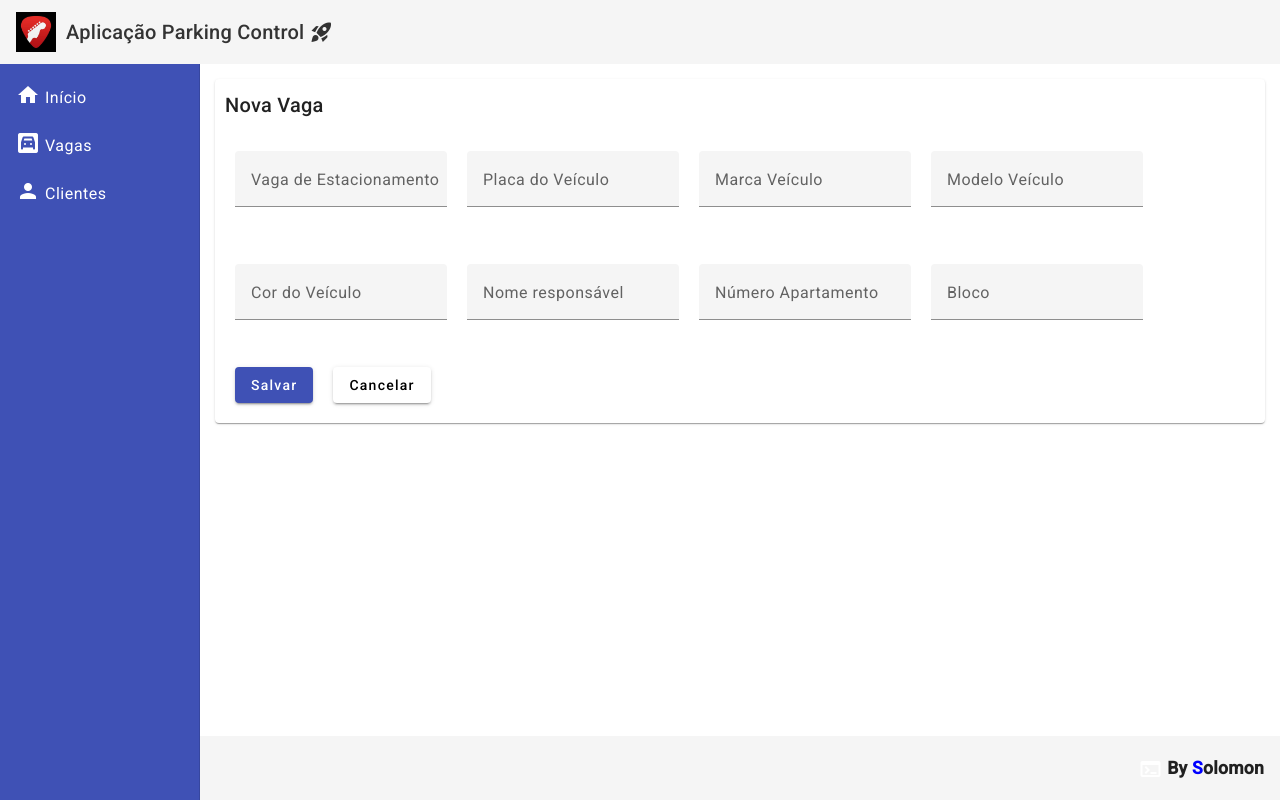
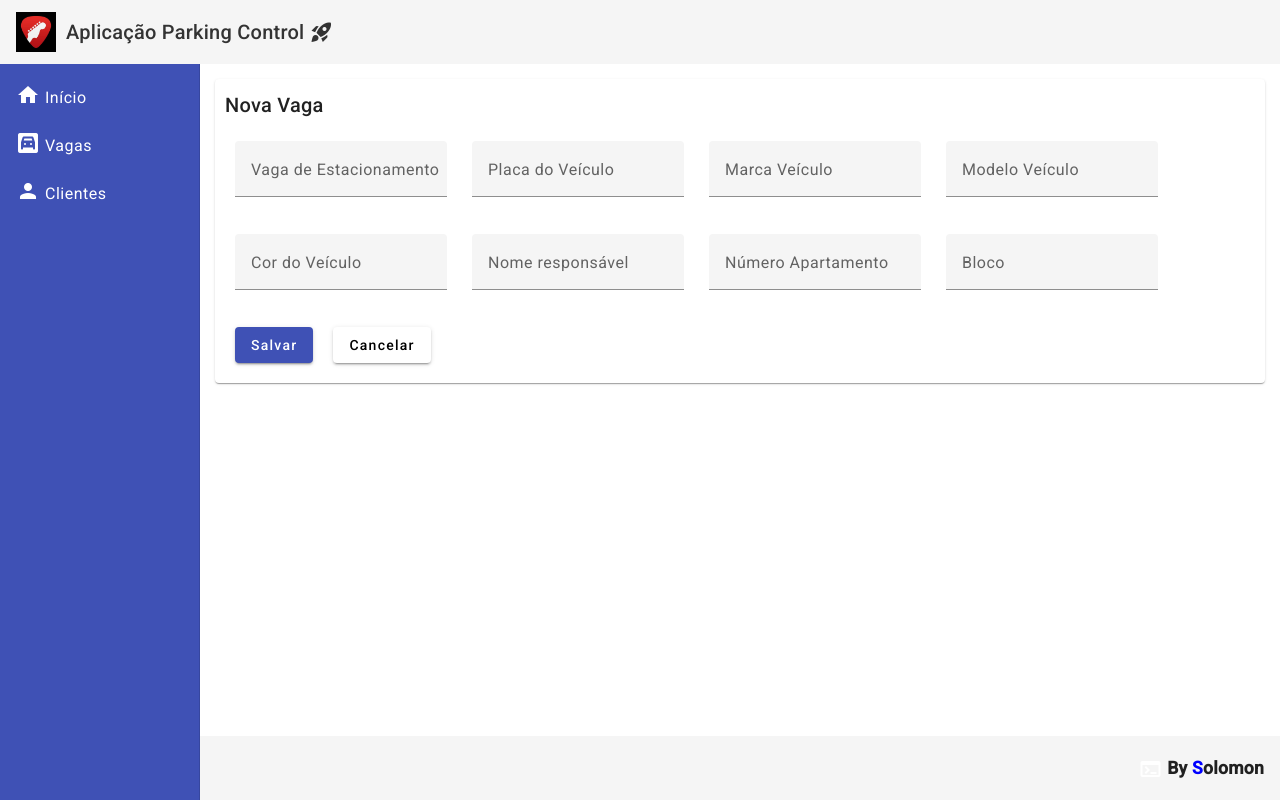
Before and after one commit to miguel-elias/parking-app, an Angular app in the folder web/: page /parking/create in a window 1280 px wide. Built offline with nearby package versions, Linux system fonts and the light colour scheme.

Commit message:
atualizacao css

```diff
--- a/web/src/app/shared/parking/parking-create/parking-create.component.css
+++ b/web/src/app/shared/parking/parking-create/parking-create.component.css
@@ -2,7 +2,6 @@ form {
     display:flex;
     flex-direction: row;
     margin-top: 5px;
-    margin-left: 5px;
 }
 
 .card-title {
@@ -18,7 +17,7 @@ form {
 
 .grupo-input-cadastro {
   display: flexbox;
-  margin: 15px 5px 15px 15px;
+  margin: 5px 5px 5px 20px;
 
 }
 
```
